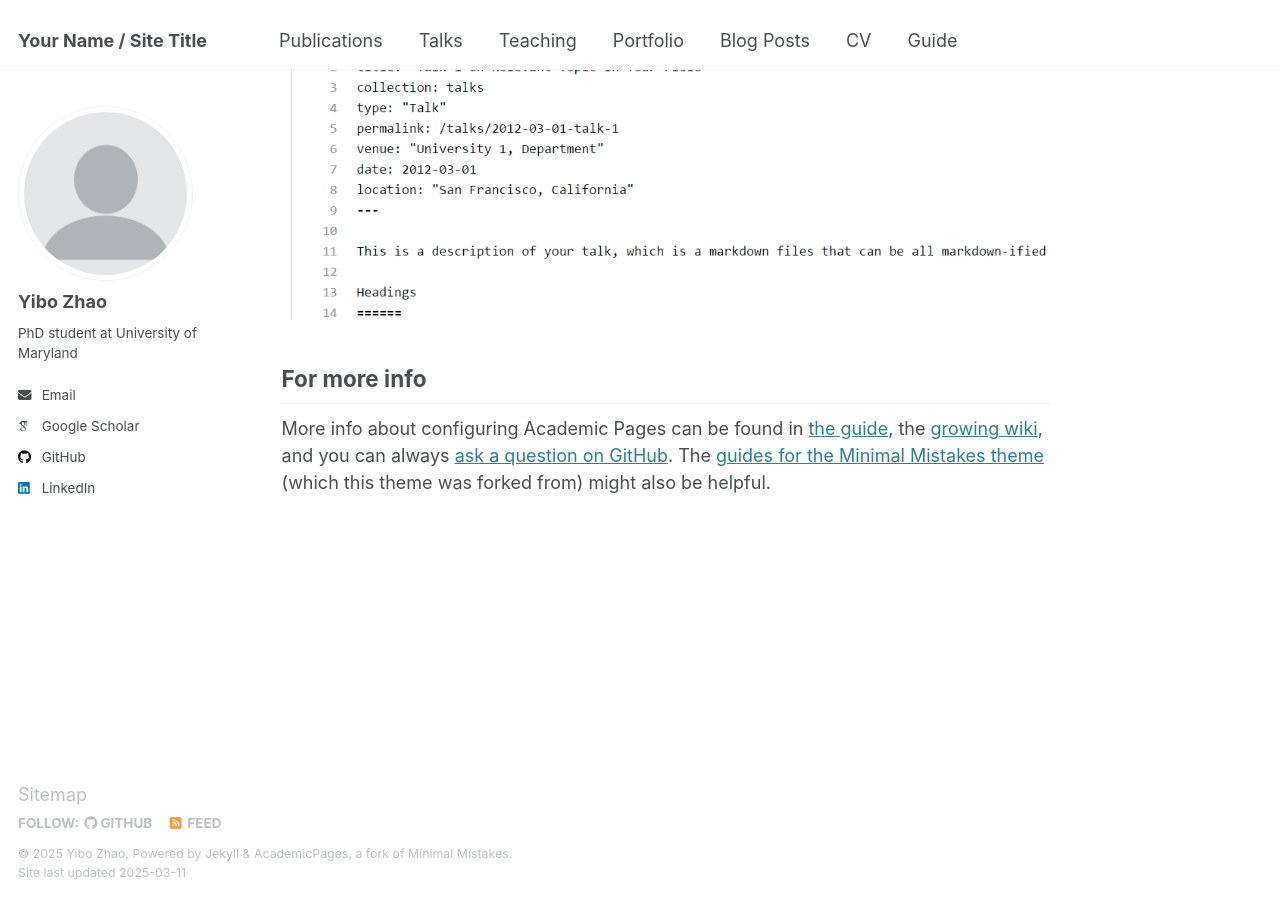
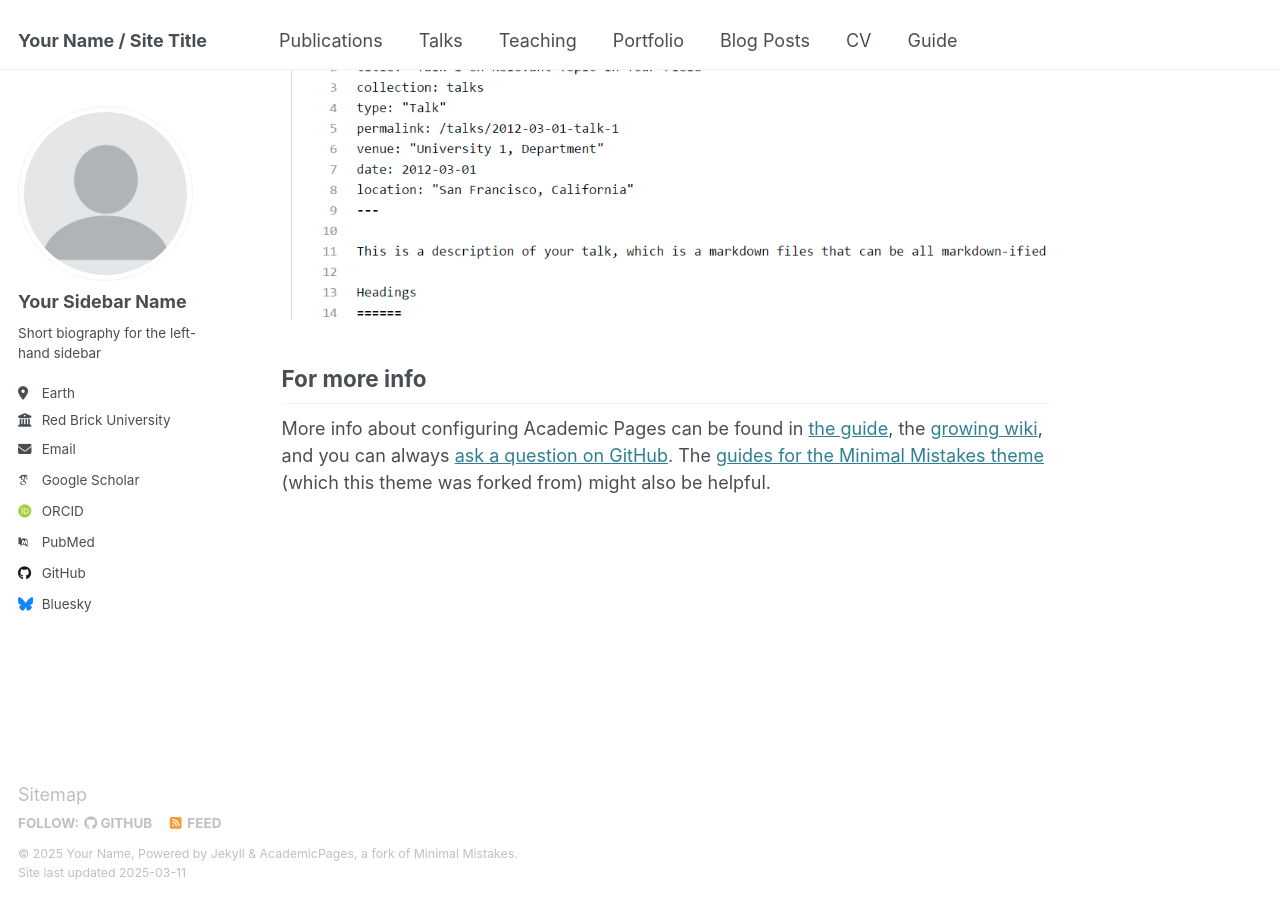
Before and after one commit to zhaoyboo/zhaoyboo.github.io, a Jekyll site: the page built from _pages/about.md, in a window 1280 px wide and 900 px high, scrolled down 2642 px. Built offline with Jekyll 4.4.1, drawn with Linux system fonts in a browser that asks for light colours; some web fonts are replaced.

Commit message:
update_config.yml

```diff
--- a/_config.yml
+++ b/_config.yml
@@ -11,11 +11,11 @@ locale                   : "en-US"
 site_theme               : "default"
 title                    : "Your Name / Site Title"
 title_separator          : "-"
-name                     : &name "Yibo Zhao"
+name                     : &name "Your Name"
 description              : &description "personal description"
-url                      : https://yibozhao.github.io # the base hostname & protocol for your site e.g. "https://[your GitHub username].github.io"
+url                      : https://academicpages.github.io # the base hostname & protocol for your site e.g. "https://[your GitHub username].github.io"
 baseurl                  : "" # the subpath of your site, e.g. "/blog"
-repository               : "zhaoyboo/yibozhao.github.io"
+repository               : "academicpages/academicpages.github.io"
 
 # Site Author - The following control what appear as part of the author content on the side bar.
 #               If a field is blank the icon and link will not appear, otherwise it will be shown.
@@ -23,21 +23,21 @@ repository               : "zhaoyboo/yibozhao.github.io"
 author:
   # Biographic information
   avatar           : "profile.png"
-  name             : "Yibo Zhao"
+  name             : "Your Sidebar Name"
   pronouns         : # example: "she/her"
-  bio              : "PhD student at University of Maryland"
-  location         :
-  employer         :
+  bio              : "Short biography for the left-hand sidebar"
+  location         : "Earth"
+  employer         : "Red Brick University"
   uri              : # URL
-  email            : "yibozhao@umd.edu"
+  email            : "none@example.org"
 
   # Academic websites
   arxiv            : # URL - Update with the correct link to your profile
-  googlescholar    : "https://scholar.google.com/citations?user=RvSZMG0AAAAJ&hl=en&authuser=1"
+  googlescholar    : "https://scholar.google.com/citations?user=PS_CX0AAAAAJ"
   impactstory      : # URL
-  orcid            :
+  orcid            : "http://orcid.org/yourorcidurl"
   semantic         : # URL
-  pubmed           :
+  pubmed           : "https://www.ncbi.nlm.nih.gov/pubmed/?term=john+snow"
   researchgate     : # URL
   scopus           : # URL
 
@@ -45,12 +45,12 @@ author:
   bitbucket        : # Username - Update with your username on the site
   codepen          : # Username
   dribbble         : # Username
-  github           : "zhaoyboo"
+  github           : "academicpages"
   kaggle           : # Username
   stackoverflow    : # User number or user number and name (i.e., use "1" or "1/jeff-atwood")
 
   # Social media
-  bluesky          : # Replace this with you Bluesky username
+  bluesky          : "bsky.app" # Replace this with you Bluesky username
   facebook         : # Username
   flickr           : # Username
   foursquare       : # Username
@@ -59,7 +59,7 @@ author:
   keybase          : # Username
   instagram        : # Username
   lastfm           : # Username
-  linkedin         : "yibo-zhao-a39b78217"
+  linkedin         : # Username
   mastodon         : # URL
   medium           : # URL
   pinterest        : # Username
```
